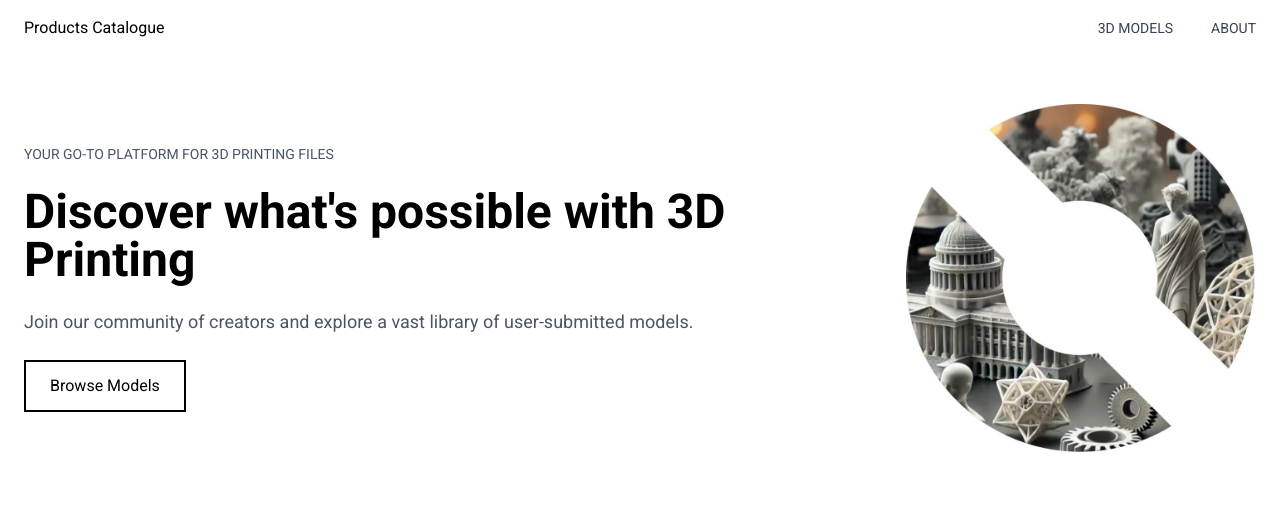
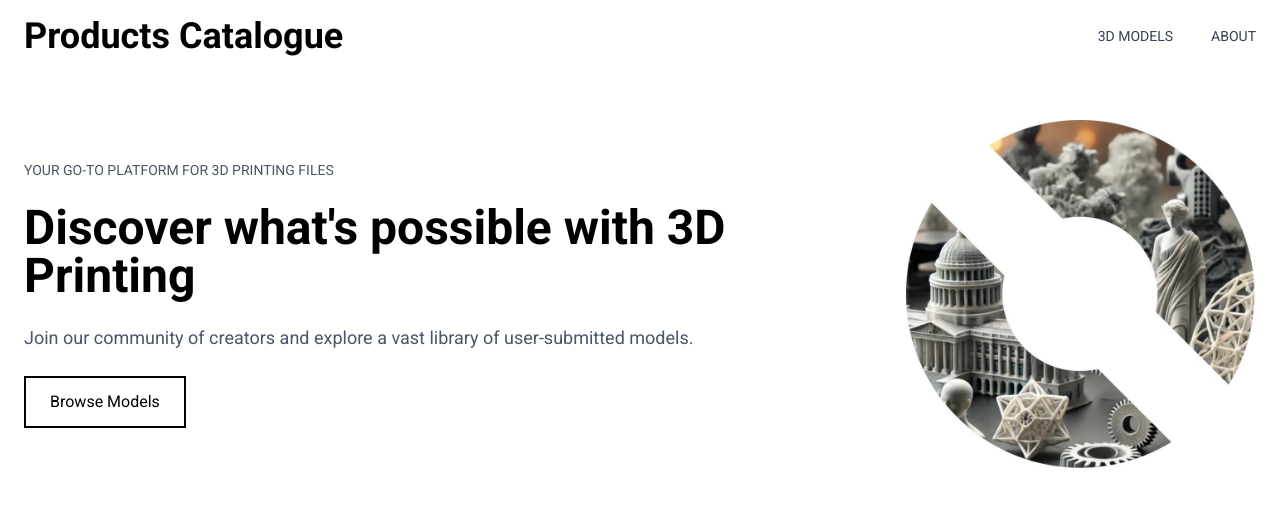
Before and after one commit to ezm-dev/next.js-Products-Catalogue, a Next.js app: page / in a window 1280 px wide. Shown: the top 506 px of the page. Built offline with nearby package versions, Linux system fonts and the light colour scheme.

Commit message:
fix: add styling to the title in Navbar component

```diff
--- a/components/Navbar.tsx
+++ b/components/Navbar.tsx
@@ -7,7 +7,7 @@ export default function NavBar(){
     <header className="w-full bg-white">
       <nav className="flex justify-between px-6 py-4 pr-2">
         <Link href="/">
-        <h1>Products Catalogue</h1>
+        <h1 className="text-4xl font-bold ">Products Catalogue</h1>
           {/* <div className="relative cursor-pointer">
 
             <Image
```
